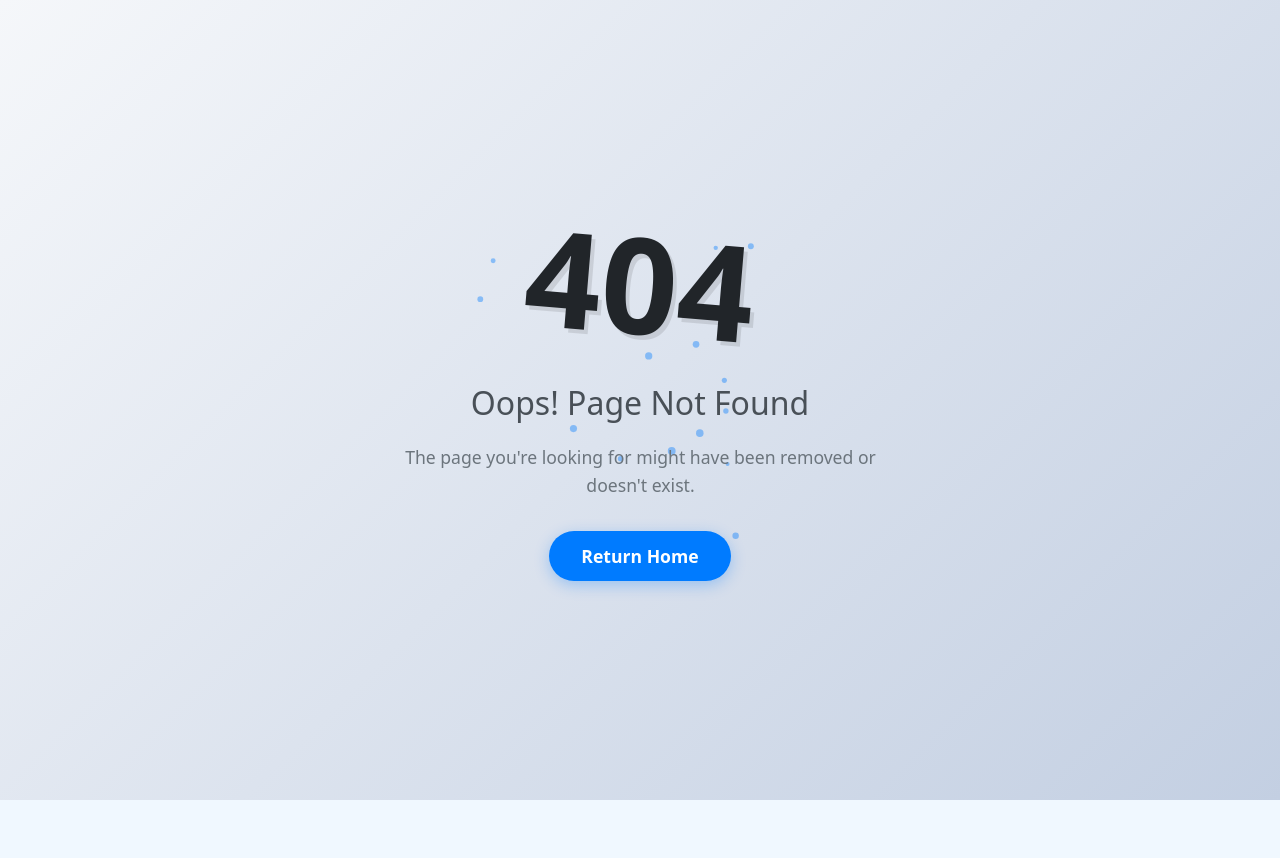
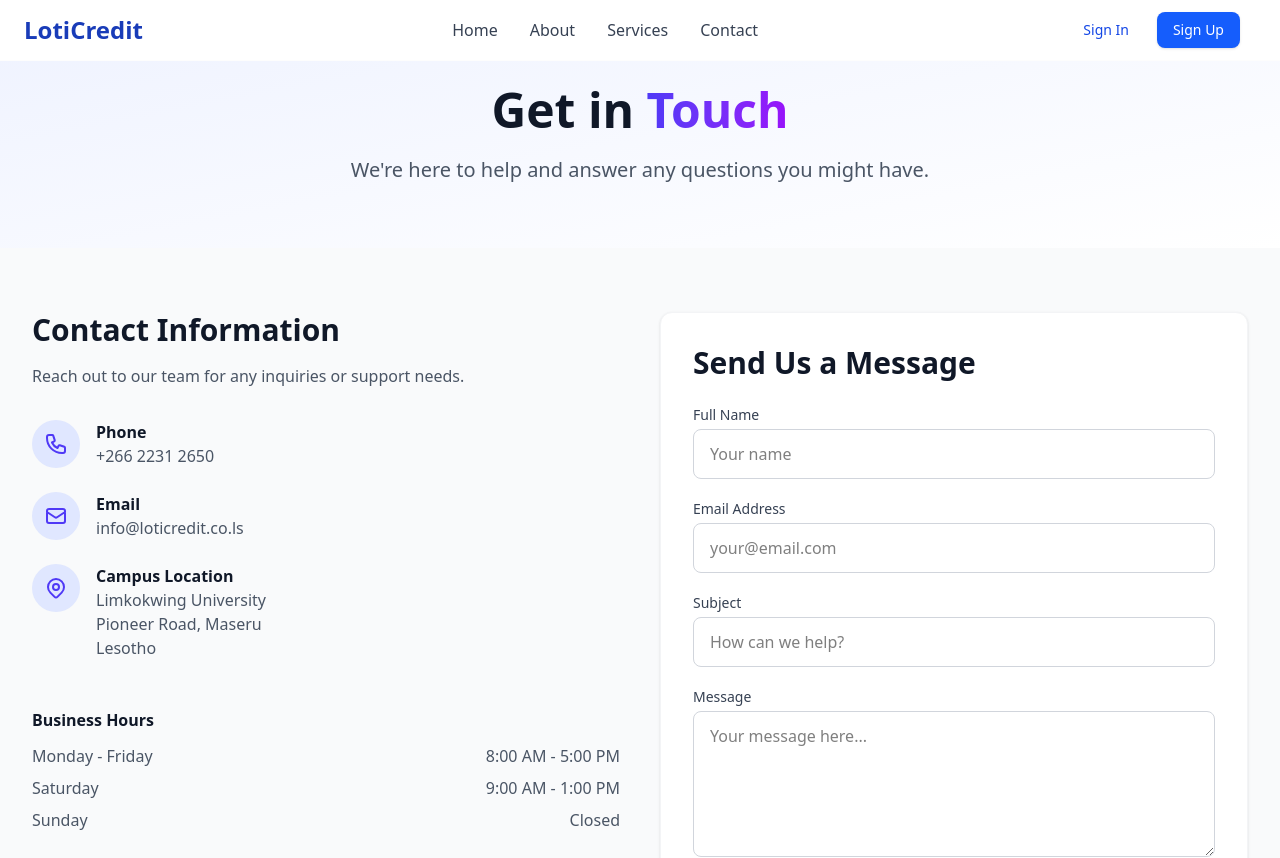
Before and after one commit to kamohelomokhethi137/loticredit, a React (Vite) app: page /contact in a window 1280 px wide. Before the commit this address had no page. Shown: the top 858 px of the page. Before the commit the page ends 800 px from the top, so only its background shows below. Built offline with nearby package versions, Linux system fonts and the light colour scheme.

Commit message:
contact page

```diff
--- /dev/null
+++ b/src/components/ContactUs.jsx
@@ -0,0 +1,200 @@
+import { motion } from 'framer-motion';
+import NavBar from './layout/Navbar';
+import Footer from './layout/Footer';
+import { useInView } from 'react-intersection-observer';
+
+function ContactUs() {
+  const [ref, inView] = useInView({ threshold: 0.1, triggerOnce: true });
+
+  return (
+    <div className="bg-gray-50 overflow-x-hidden">
+      <NavBar />
+
+      {/* Hero Section */}
+      <section className="bg-gradient-to-br from-indigo-50 to-white pt-20 pb-16 px-5 sm:px-6 lg:px-8">
+        <div className="max-w-7xl mx-auto text-center">
+          <motion.div
+            initial={{ opacity: 0, y: 20 }}
+            animate={{ opacity: 1, y: 0 }}
+            transition={{ duration: 0.8 }}
+          >
+            <h1 className="text-3xl sm:text-4xl md:text-5xl font-bold text-gray-900 mb-4 leading-tight">
+              Get in <span className="bg-gradient-to-r from-indigo-600 to-purple-600 bg-clip-text text-transparent">Touch</span>
+            </h1>
+            <p className="text-lg sm:text-xl text-gray-600 max-w-3xl mx-auto">
+              We're here to help and answer any questions you might have.
+            </p>
+          </motion.div>
+        </div>
+      </section>
+
+      {/* Contact Form */}
+      <section ref={ref} className="max-w-7xl mx-auto py-12 sm:py-16 px-5 sm:px-6 lg:px-8">
+        <div className="grid grid-cols-1 lg:grid-cols-2 gap-10">
+          {/* Contact Information */}
+          <motion.div
+            initial={{ opacity: 0, x: -40 }}
+            animate={inView ? { opacity: 1, x: 0 } : {}}
+            transition={{ duration: 0.7 }}
+            className="space-y-8"
+          >
+            <div>
+              <h2 className="text-2xl sm:text-3xl font-bold text-gray-900 mb-4">Contact Information</h2>
+              <p className="text-gray-600">
+                Reach out to our team for any inquiries or support needs.
+              </p>
+            </div>
+
+            <div className="space-y-6">
+              <div className="flex items-start space-x-4">
+                <div className="bg-indigo-100 p-3 rounded-full text-indigo-600">
+                  <svg xmlns="http://www.w3.org/2000/svg" className="h-6 w-6" fill="none" viewBox="0 0 24 24" stroke="currentColor">
+                    <path strokeLinecap="round" strokeLinejoin="round" strokeWidth={2} d="M3 5a2 2 0 012-2h3.28a1 1 0 01.948.684l1.498 4.493a1 1 0 01-.502 1.21l-2.257 1.13a11.042 11.042 0 005.516 5.516l1.13-2.257a1 1 0 011.21-.502l4.493 1.498a1 1 0 01.684.949V19a2 2 0 01-2 2h-1C9.716 21 3 14.284 3 6V5z" />
+                  </svg>
+                </div>
+                <div>
+                  <h3 className="font-semibold text-gray-900">Phone</h3>
+                  <p className="text-gray-600">+266 2231 2650</p>
+                </div>
+              </div>
+
+              <div className="flex items-start space-x-4">
+                <div className="bg-indigo-100 p-3 rounded-full text-indigo-600">
+                  <svg xmlns="http://www.w3.org/2000/svg" className="h-6 w-6" fill="none" viewBox="0 0 24 24" stroke="currentColor">
+                    <path strokeLinecap="round" strokeLinejoin="round" strokeWidth={2} d="M3 8l7.89 5.26a2 2 0 002.22 0L21 8M5 19h14a2 2 0 002-2V7a2 2 0 00-2-2H5a2 2 0 00-2 2v10a2 2 0 002 2z" />
+                  </svg>
+                </div>
+                <div>
+                  <h3 className="font-semibold text-gray-900">Email</h3>
+                  <p className="text-gray-600">info@loticredit.co.ls</p>
+                </div>
+              </div>
+
+              <div className="flex items-start space-x-4">
+                <div className="bg-indigo-100 p-3 rounded-full text-indigo-600">
+                  <svg xmlns="http://www.w3.org/2000/svg" className="h-6 w-6" fill="none" viewBox="0 0 24 24" stroke="currentColor">
+                    <path strokeLinecap="round" strokeLinejoin="round" strokeWidth={2} d="M17.657 16.657L13.414 20.9a1.998 1.998 0 01-2.827 0l-4.244-4.243a8 8 0 1111.314 0z" />
+                    <path strokeLinecap="round" strokeLinejoin="round" strokeWidth={2} d="M15 11a3 3 0 11-6 0 3 3 0 016 0z" />
+                  </svg>
+                </div>
+                <div>
+                  <h3 className="font-semibold text-gray-900">Campus Location</h3>
+                  <p className="text-gray-600">
+                    Limkokwing University<br />
+                    Pioneer Road, Maseru<br />
+                    Lesotho
+                  </p>
+                </div>
+              </div>
+            </div>
+
+            <div className="pt-4">
+              <h3 className="font-semibold text-gray-900 mb-3">Business Hours</h3>
+              <ul className="space-y-2 text-gray-600">
+                <li className="flex justify-between">
+                  <span>Monday - Friday</span>
+                  <span>8:00 AM - 5:00 PM</span>
+                </li>
+                <li className="flex justify-between">
+                  <span>Saturday</span>
+                  <span>9:00 AM - 1:00 PM</span>
+                </li>
+                <li className="flex justify-between">
+                  <span>Sunday</span>
+                  <span>Closed</span>
+                </li>
+              </ul>
+            </div>
+          </motion.div>
+
+          {/* Contact Form */}
+          <motion.div
+            initial={{ opacity: 0, x: 40 }}
+            animate={inView ? { opacity: 1, x: 0 } : {}}
+            transition={{ duration: 0.7, delay: 0.2 }}
+            className="bg-white p-6 sm:p-8 rounded-xl shadow-sm border border-gray-100"
+          >
+            <h2 className="text-2xl sm:text-3xl font-bold text-gray-900 mb-6">Send Us a Message</h2>
+            <form className="space-y-5">
+              <div>
+                <label htmlFor="name" className="block text-sm font-medium text-gray-700 mb-1">Full Name</label>
+                <input
+                  type="text"
+                  id="name"
+                  name="name"
+                  className="w-full px-4 py-3 rounded-lg border border-gray-300 focus:ring-2 focus:ring-indigo-500 focus:border-indigo-500 transition"
+                  placeholder="Your name"
+                />
+              </div>
+
+              <div>
+                <label htmlFor="email" className="block text-sm font-medium text-gray-700 mb-1">Email Address</label>
+                <input
+                  type="email"
+                  id="email"
+                  name="email"
+                  className="w-full px-4 py-3 rounded-lg border border-gray-300 focus:ring-2 focus:ring-indigo-500 focus:border-indigo-500 transition"
+                  placeholder="your@email.com"
+                />
+              </div>
+
+              <div>
+                <label htmlFor="subject" className="block text-sm font-medium text-gray-700 mb-1">Subject</label>
+                <input
+                  type="text"
+                  id="subject"
+                  name="subject"
+                  className="w-full px-4 py-3 rounded-lg border border-gray-300 focus:ring-2 focus:ring-indigo-500 focus:border-indigo-500 transition"
+                  placeholder="How can we help?"
+                />
+              </div>
+
+              <div>
+                <label htmlFor="message" className="block text-sm font-medium text-gray-700 mb-1">Message</label>
+                <textarea
+                  id="message"
+                  name="message"
+                  rows={5}
+                  className="w-full px-4 py-3 rounded-lg border border-gray-300 focus:ring-2 focus:ring-indigo-500 focus:border-indigo-500 transition"
+                  placeholder="Your message here..."
+                ></textarea>
+              </div>
+
+              <motion.button
+                whileHover={{ scale: 1.02 }}
+                whileTap={{ scale: 0.98 }}
+                type="submit"
+                className="w-full bg-indigo-600 text-white px-6 py-3 rounded-lg font-medium shadow-md hover:bg-indigo-700 transition-colors"
+              >
+                Send Message
+              </motion.button>
+            </form>
+          </motion.div>
+        </div>
+      </section>
+
+      {/* Map Section */}
+      <section className="max-w-7xl mx-auto px-5 sm:px-6 lg:px-8 pb-12 sm:pb-16">
+        <div className="bg-white p-6 sm:p-8 rounded-xl shadow-sm border border-gray-100">
+          <h2 className="text-2xl sm:text-3xl font-bold text-gray-900 mb-6">Our Location</h2>
+          <div className="aspect-w-16 aspect-h-9 bg-gray-200 rounded-lg overflow-hidden">
+            <iframe
+              src="https://www.google.com/maps/embed?pb=!1m18!1m12!1m3!1d3473.063545724458!2d27.48681131510296!3d-29.48104458206685!2m3!1f0!2f0!3f0!3m2!1i1024!2i768!4f13.1!3m3!1m2!1s0x1e8c0f9e5c5a5a5b%3A0x1e8c0f9e5c5a5a5c!2sLimkokwing%20University%20of%20Creative%20Technology%20-%20Lesotho!5e0!3m2!1sen!2sls!4v1620000000000!5m2!1sen!2sls"
+              width="100%"
+              height="450"
+              style={{ border: 0 }}
+              allowFullScreen
+              loading="lazy"
+              className="rounded-lg"
+              title="Limkokwing University Location"
+            ></iframe>
+          </div>
+        </div>
+      </section>
+
+      <Footer />
+    </div>
+  );
+}
+
+export default ContactUs;
--- a/src/main.jsx
+++ b/src/main.jsx
@@ -16,6 +16,7 @@ import PageNotFound from './components/PageNotFound';
 
 import AboutUs from './components/AboutUs';
 import Services from './components/Services';
+import ContactUs from './components/ContactUs';
 
 const root = createRoot(document.getElementById('root'));
 
@@ -38,6 +39,7 @@ root.render(
           {/* navigation links routes */}
           <Route path="/about" element={<AboutUs />} />
           <Route path="/services" element={<Services />} />
+          <Route path="/contact" element={<ContactUs />} />
 
           {/* Dashboards */}
           <Route path="/admin-dashboard" element={<AdminDashboard />} />
```
